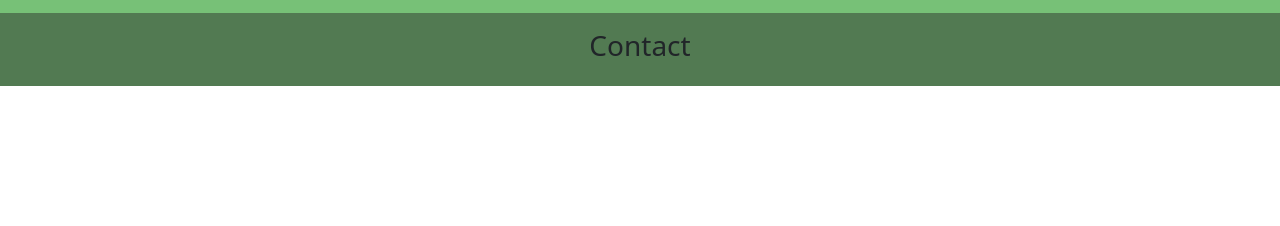
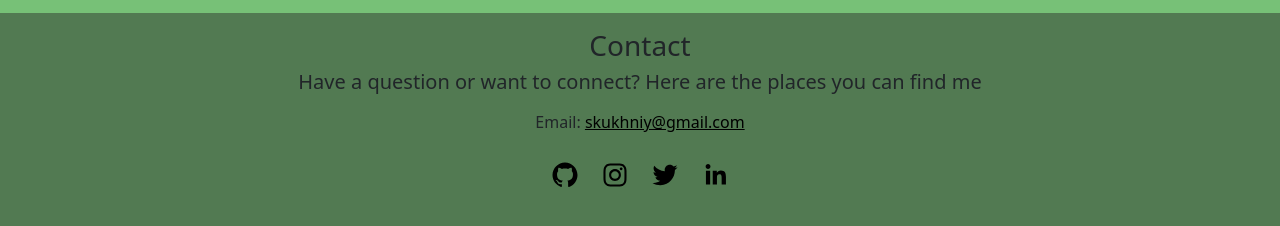
Before and after one commit to skukhniy/personal-website, a React (Create React App) app: page / in a window 1280 px wide. Shown: the part 1512-1738 px from the top of the page. Before the commit the page ends 1598 px from the top, so only its background shows below. Built offline with nearby package versions, Linux system fonts and the light colour scheme.

Commit message:
added social media icons and email to COntact comp

```diff
--- a/src/components/Contact.js
+++ b/src/components/Contact.js
@@ -1,9 +1,41 @@
 import React from "react";
+import { SocialIcon } from "react-social-icons";
 
 export default function Contact() {
 	return (
 		<div className="contact-custom text-center p-3">
 			<h3>Contact</h3>
+			<h5>
+				Have a question or want to connect? Here are the places you can find me
+			</h5>
+			<div className="mb-3 mt-3">
+				<span>Email: </span>
+				<a href="mailto:skukhniy@gmail.com" style={{ color: "black" }}>
+					<span>skukhniy@gmail.com</span>
+				</a>
+			</div>
+			<div className="mb-3">
+				<SocialIcon
+					url="https://github.com/skukhniy"
+					fgColor="black"
+					bgColor="transparent"
+				/>
+				<SocialIcon
+					url="https://instagram.com/skukhniy"
+					fgColor="black"
+					bgColor="transparent"
+				/>
+				<SocialIcon
+					url="https://twitter.com/skukhniy"
+					fgColor="black"
+					bgColor="transparent"
+				/>
+				<SocialIcon
+					url="https://www.linkedin.com/in/stanislav-kukhniy-5b12a1138/"
+					fgColor="black"
+					bgColor="transparent"
+				/>
+			</div>
 		</div>
 	);
 }
```
